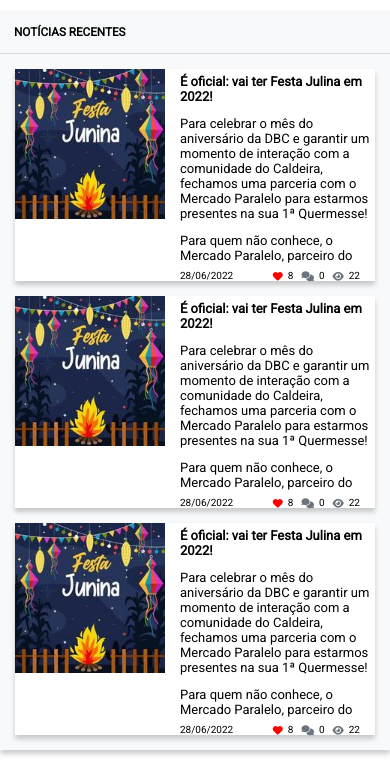
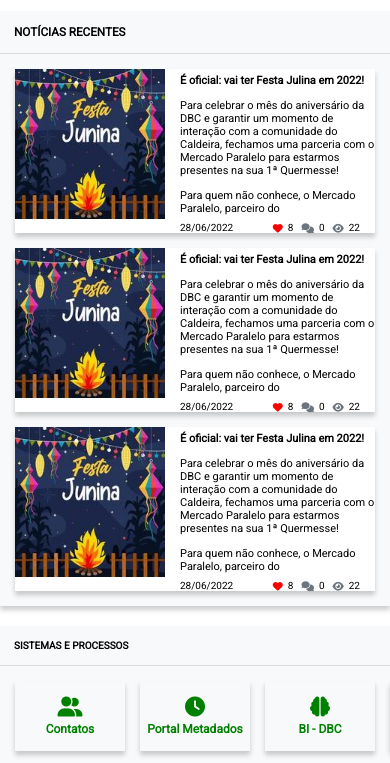
Before and after one commit to GabrielDuarteRB/dbc-ecos-clone, a plain HTML site: page index.html in a window 390 px wide. Shown: the part 69-832 px from the top of the page. Drawn offline with Linux system fonts and the light colour scheme.

Commit message:
Media query 576 pronta

```diff
--- a/responsivo.css
+++ b/responsivo.css
@@ -55,3 +55,14 @@
             display: none;
         }
 }
+
+
+@media(max-width: 576px) {
+    .container {
+        max-width: 450px;
+    }
+
+    .corpo-ecos > section:first-child > div:last-child > div > div {
+        font-size: 11px;
+    }
+}
```
